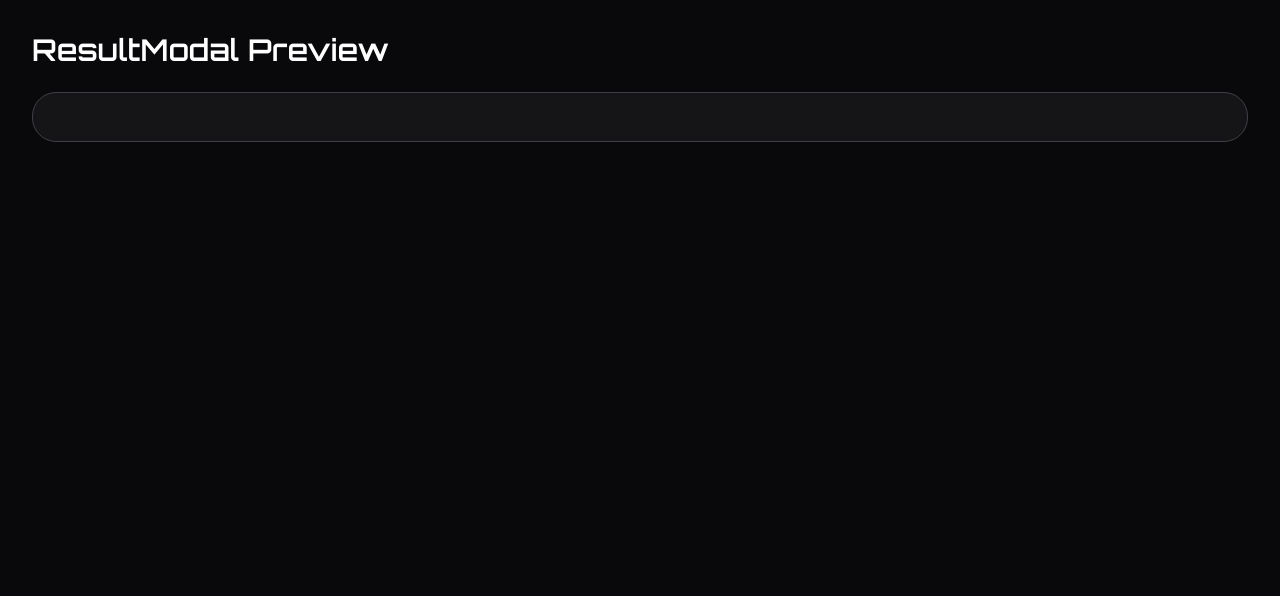
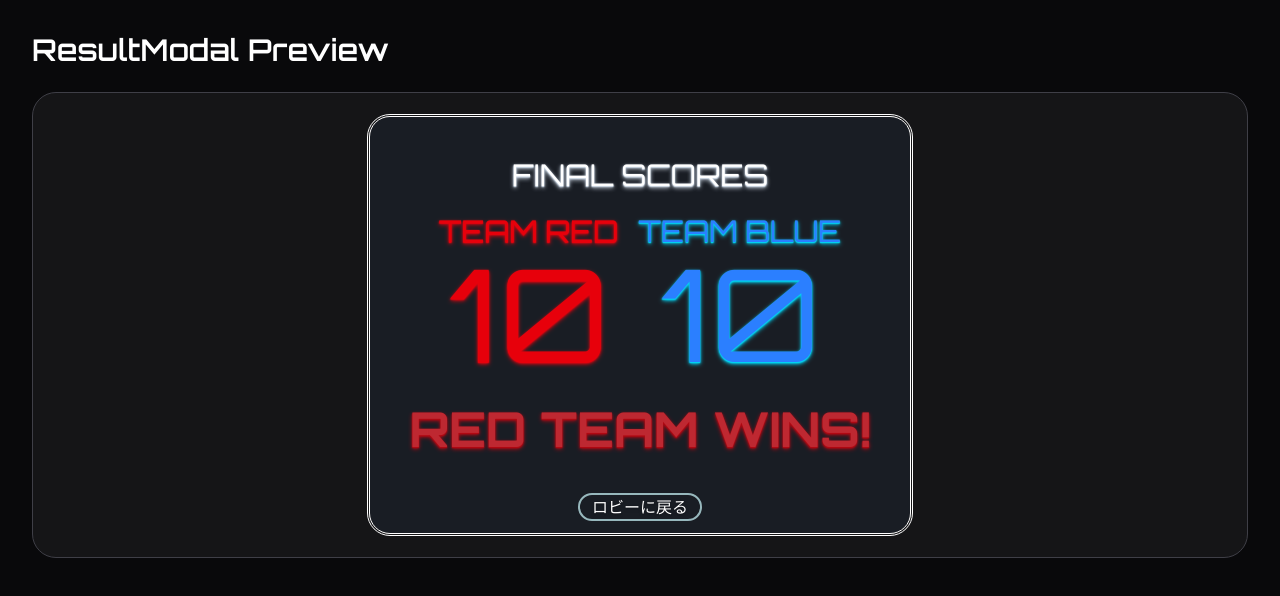
Before and after one commit to jack-app/jackHack2026_b, a Next.js app in the folder switch_game/: page /dev/resultmodal in a window 1280 px wide. Shown: the top 596 px of the page. Built offline with nearby package versions, Linux system fonts and the light colour scheme; a web font is replaced by a local one.

Commit message:
ResultModal UI実装

```diff
--- a/switch_game/src/components/UI/ResultModal.tsx
+++ b/switch_game/src/components/UI/ResultModal.tsx
@@ -9,8 +9,24 @@ interface ResultModalProps {
 
 export default function ResultModal({ gameState, onReturnToTitle }: ResultModalProps) {
   return (
-    <div>
-      {/* TODO: implement - final scores, win/loss display, return to title button */}
+
+
+    <div className="bg-gray-800/40 place-self-center text-center outline-double rounded-[20px] pb-3 ">
+      <div className="text-bg-10 text-3xl pt-10 mb-5 text-shadow-md text-shadow-slate-300">FINAL SCORES
+        </div>
+      <div className="flex place-content-center gap-5">
+        <div className="text-red-600 text-3xl
+        text-shadow-md text-shadow-red-600">TEAM RED
+          <p className="text-9xl">10</p>
+          </div>
+        <div className="text-blue-500 text-3xl text-shadow-cyan-400 text-shadow-md">TEAM BLUE
+          <p className="text-9xl">10</p>
+         </div>
+      </div>
+      <p className="animate-pulse text-5xl text-red-500 text-shadow-md text-shadow-red-600 font-bold mt-7 pb-10 px-10">RED TEAM WINS!</p>
+      <button className="text-white-100 rounded-[40px] border-2 px-3 border-cyan-100/70 text-shadow-md text-blue-red-100">ロビーに戻る
+      </button>
     </div>
+
   );
 }
```
